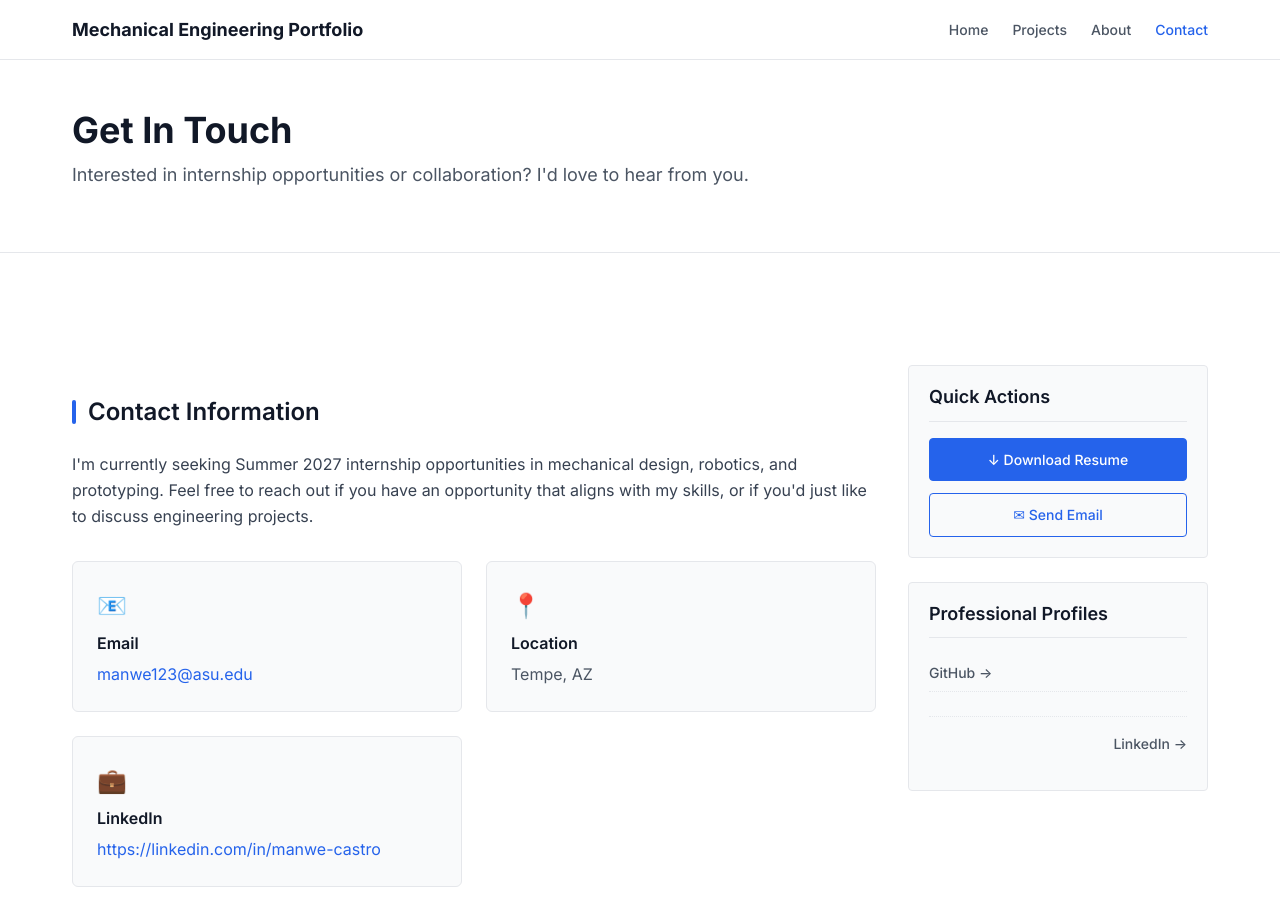
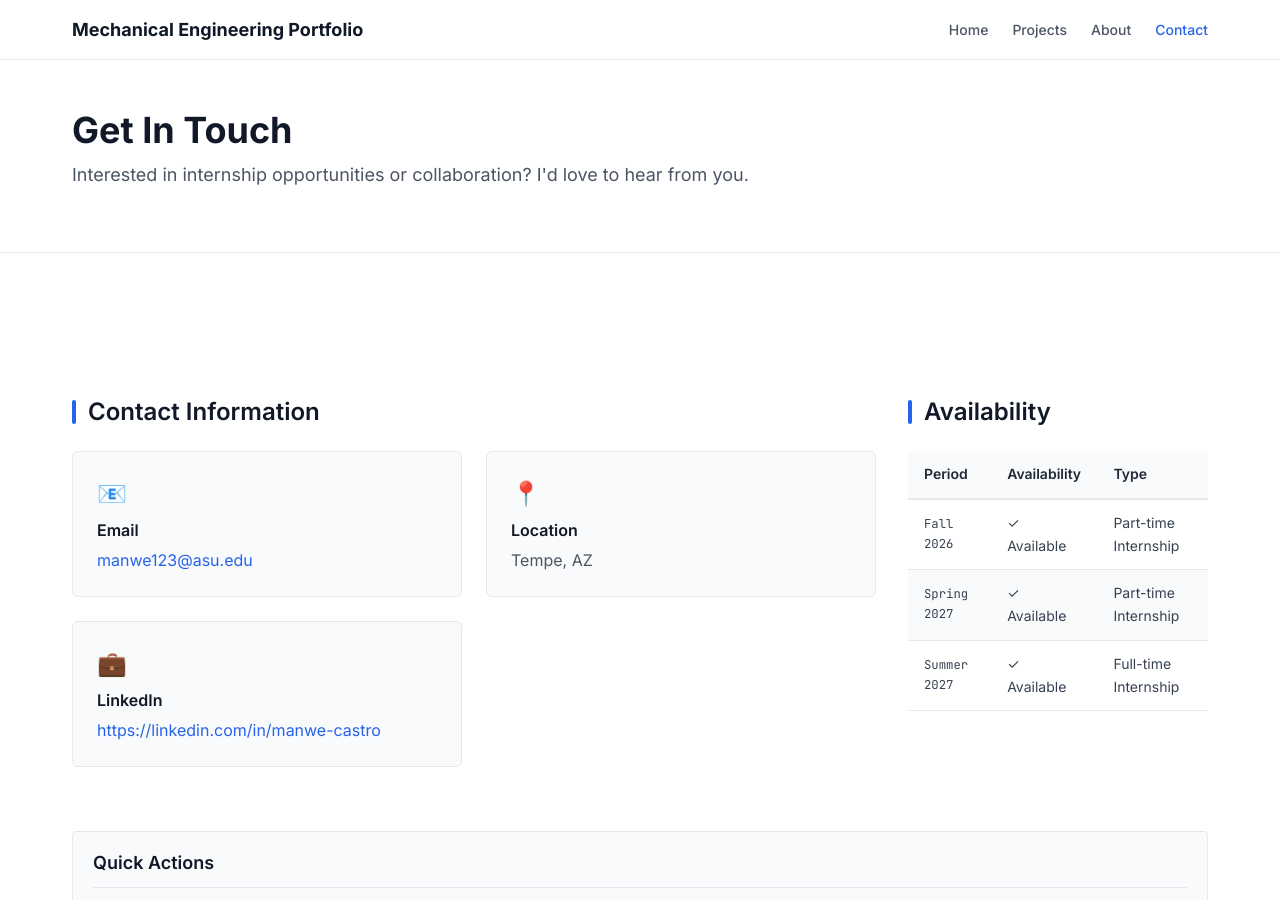
Before and after one commit to manwe-123/manwe-123.github.io, a Jekyll site: the page built from contact.html, in a window 1280 px wide and 900 px high. Built offline with Jekyll 4.4.1, drawn with Linux system fonts in a browser that asks for light colours.

Commit message:
Update contact information and links
Removed internship opportunity details and updated links.

```diff
--- a/contact.html
+++ b/contact.html
@@ -21,13 +21,6 @@
 
         <div class="content-section">
           <h2 class="section-title">Contact Information</h2>
-          <div class="section-content">
-            <p style="margin-bottom: 2rem;">
-              I'm currently seeking Summer 2027 internship opportunities in mechanical design,
-              robotics, and prototyping. Feel free to reach out if you have an opportunity that
-              aligns with my skills, or if you'd just like to discuss engineering projects.
-            </p>
-
             <!-- Contact Details Grid -->
             <div class="grid grid-2" style="margin-bottom: 2rem;">
               <div style="padding: 1.5rem; background-color: #f9fafb; border: 1px solid #e5e7eb; border-radius: 6px;">
@@ -115,7 +108,7 @@
           <ul class="specs-list">
             <li class="spec-item">
               <a href="https://github.com/{{manwe-123}}" target="_blank" rel="noopener" class="spec-label">
-                GitHub →
+                GitHub
               </a>
             </li>
             <li class="spec-item">
@@ -128,7 +121,7 @@
 
               </span>
               <a href="https://linkedin.com/in/manwe-castro" target="_blank" rel="noopener" class="spec-label">
-                LinkedIn →
+                LinkedIn
               </a>
             </li>
           </ul>
```
